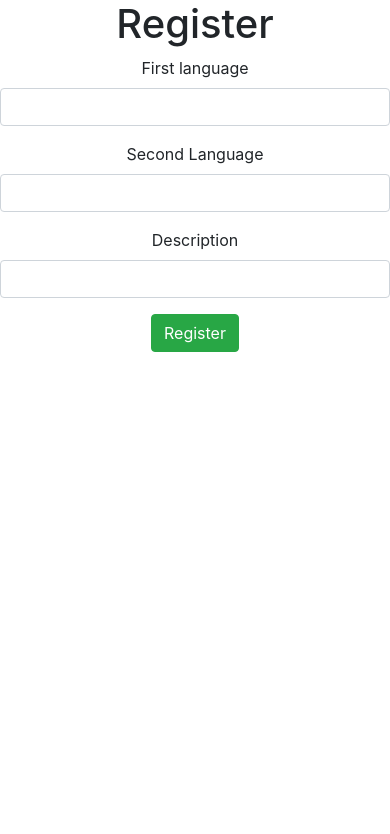
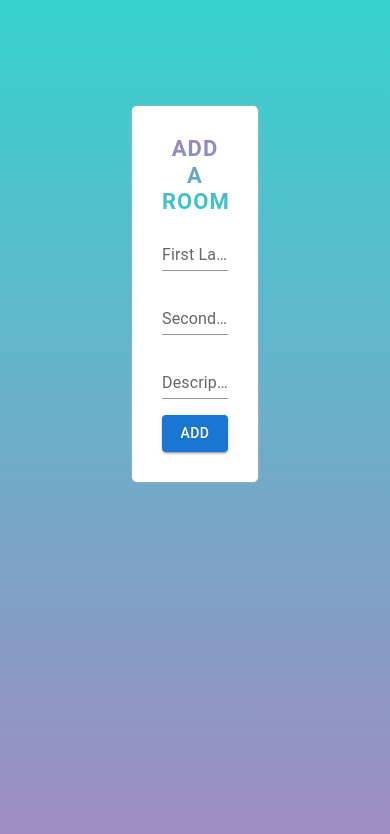
Before and after one commit to MubarakAdli/Language-Exchnage-MERN-, a React (Create React App) app in the folder client/: page /Addin in a window 390 px wide. Shown: the top 834 px of the page. Built offline with nearby package versions, Linux system fonts and the light colour scheme.

Commit message:
commit hassan

```diff
--- a/client/package.json
+++ b/client/package.json
@@ -3,6 +3,9 @@
   "version": "0.1.0",
   "private": true,
   "dependencies": {
+    "@emotion/react": "^11.9.0",
+    "@emotion/styled": "^11.8.1",
+    "@mui/material": "^5.6.4",
     "@testing-library/jest-dom": "^5.16.4",
     "@testing-library/react": "^13.2.0",
     "@testing-library/user-event": "^13.5.0",
@@ -10,7 +13,7 @@
     "react": "^18.1.0",
     "react-dom": "^18.1.0",
     "react-router-dom": "^6.3.0",
-    "react-scripts": "^2.1.3",
+    "react-scripts": "^2.1.8",
     "web-vitals": "^2.1.4"
   },
   "scripts": {
--- a/client/src/App.css
+++ b/client/src/App.css
@@ -36,3 +36,136 @@
     transform: rotate(360deg);
   }
 }
+
+.form-bg{
+  background-size: cover;
+  position: relative;
+}
+.demo
+{
+padding: 100px 0;
+}
+.heading-title
+{
+margin-bottom: 100px;
+}
+.form-bg:before{
+  content: "";
+  width: 100%;
+  height: 150%;
+  display: block;
+  position: absolute;
+  top: 0;
+  left: 0;
+  background: linear-gradient(#2cd0cb,#a280c1);
+  opacity: 0.95;
+}
+
+form{
+  margin: 5% 0;
+  font-family: 'Roboto', sans-serif;
+}
+
+form .heading{
+  font-size: 35px;
+  font-weight: bold;
+  background: linear-gradient(#a280c1,#2cd0cb);
+  -webkit-background-clip: text;
+  -webkit-text-fill-color:transparent;
+  letter-spacing: 1px;
+  text-transform: uppercase;
+  margin-left: -20px;
+}
+
+form .form-group{
+  padding: 30px;
+  border-radius: 5px;
+  background: #fff;
+  box-shadow: 0 0 3px #bcb4b4;
+  position: relative;
+}
+
+form .control-label{
+  font-size: 18px;
+  color: #6e6179;
+  letter-spacing: 1px;
+}
+
+form .form-control{
+  height: 50px;
+  font-size: 16px;
+  letter-spacing: 1px;
+  margin-bottom: 30px;
+  border-bottom: 2px solid #8f8597;
+  border-radius: 2px;
+  opacity: 0.8;
+}
+
+form .btn{
+  font-size: 17px;
+  font-weight: bold;
+  color: #fff;
+  background: #00d3bf;
+  text-transform: uppercase;
+  box-shadow: 0 0 8px 0 #a2a2a2;
+  border: none;
+  border-radius: 50px;
+  padding: 12px 60px 12px 15px;
+  position: absolute;
+  bottom: -6%;
+  right: -4%;
+  transition: all 0.2s ease 0s;
+}
+
+form .btn:hover{
+  background: #fff;
+  color: #00d3bf;
+}
+
+form .btn .fa{
+  font-size: 38px;
+  position: absolute;
+  top: 5px;
+  right: 7px;
+}
+
+form .form-footer{
+  font-size: 14px;
+  color: #fff;
+  text-transform: capitalize;
+  margin-top: 20px;
+  display: inline-block;
+}
+
+form .form-footer a{
+  font-size: 14px;
+  color: #fff;
+}
+
+form .form-footer a:hover{
+  text-decoration: underline;
+}
+
+@media screen and (max-width: 990px){
+  form .heading{ margin-left: 0; }
+  form .btn{ right: -10px; }
+  form .btn .fa{
+      top: 7px;
+      font-size: 35px;
+  }
+}
+
+@media screen and (max-width: 480px){
+  form .heading{
+      font-size: 22px;
+  }
+  form .btn{ padding: 7px 37px 6px 15px; }
+  form .btn .fa{ font-size: 24px; }
+}
+.margin{
+  width: 40%;
+  margin: 0 auto;
+}
+
+
+/* CSS Document */
--- a/client/src/components/Addroom.js
+++ b/client/src/components/Addroom.js
@@ -1,70 +1,77 @@
-import React, {useState} from 'react';
-import axios from 'axios';
+import React, { useState } from "react";
+import axios from "axios";
+import '../App.css';
 import { useNavigate } from "react-router-dom";
+import Button from '@mui/material/Button';
+import TextField from '@mui/material/TextField';
 
 
-const Addroom= () => {
+
+const Addroom = () => {
   const [formInfo, setFormInfo] = useState({
-        lang1:"",
-        lang2:"",
-        desc:""
-    })
+    lang1: "",
+    lang2: "",
+    desc: "",
+  });
 
-    const [errors, setErrors] = useState({
-
-    })
+  const [errors, setErrors] = useState({});
 
   let navigate = useNavigate();
 
-    const changehandler= (e)=>{
+  const changehandler = (e) => {
     setFormInfo({
       ...formInfo,
-            [e.target.name]:e.target.value
-        })
-    }
+      [e.target.name]: e.target.value,
+    });
+  };
 
-    const adding = (e)=>{
+  const adding = (e) => {
     e.preventDefault();
-        axios.post('http://localhost:8000/api/addin', formInfo)
-            .then(res=>{
-                console.log(res)
-                if(res.data.errors){
-                    setErrors(res.data.errors)
-                }else{
-                    navigate("/dashboard")
+    axios
+      .post("http://localhost:8000/api/addin", formInfo)
+      .then((res) => {
+        console.log(res);
+        if (res.data.errors) {
+          setErrors(res.data.errors);
+        } else {
+          navigate("/dashboard");
         }
       })
-            .catch(err=>{
-                console.log(err)
-            })
-    }
+      .catch((err) => {
+        console.log(err);
+      });
+  };
 
 
   return (
-        <div>
-            <h1>Register</h1>
-            <form onSubmit= {adding}>
-                <div className="form-group">
-                    <label>First language </label>
-                    <input type="text" className="form-control" name="lang1" onChange= {changehandler} />
+
+<div class="demo form-bg">
+    <div class="container-fluid" >
+        <div class="row  " >
+            <div className="margin ">
+                <div class="col-md col-md">
+                    <form onSubmit={adding}>
+                        <div class="form-group d-flex flex-column" >
+                        <h1 class="heading">Add a room</h1>
+
+                            <TextField className="mb-3 " id="standard-basic" label="First Language" name="lang1"    onChange={changehandler} variant="standard" />
+
+                            <TextField  className="mb-3" id="standard-basic" label="Second Language" name="lang2"    onChange={changehandler} variant="standard" />
+
+                            <TextField className="mb-3" id="standard-basic" label="Description" name="desc"    onChange={changehandler} variant="standard" />
+
+                            <Button variant="contained" type="submit">
+                                Add
+                            </Button>
+
                         </div>
-
-                <div className="form-group">
-                    <label>Second Language</label>
-                    <input type="text" className="form-control" name="lang2" onChange= {changehandler} />
+                    </form>
             </div>
-
-                <div className="form-group">
-                    <label>Description</label>
-                    <input type="text" className="form-control" name="desc" onChange= {changehandler}/>
         </div>
-
-                <input type="submit" value="Register" className="btn btn-success"/>
-
-            </form>
+    </div>
+</div>
 </div>
 );
 };
 
-
 export default Addroom;
```
Also changed, not shown: 1 other file (tests, documents, lock files or other folders). Lines whose indentation alone changed are shown as unchanged.
